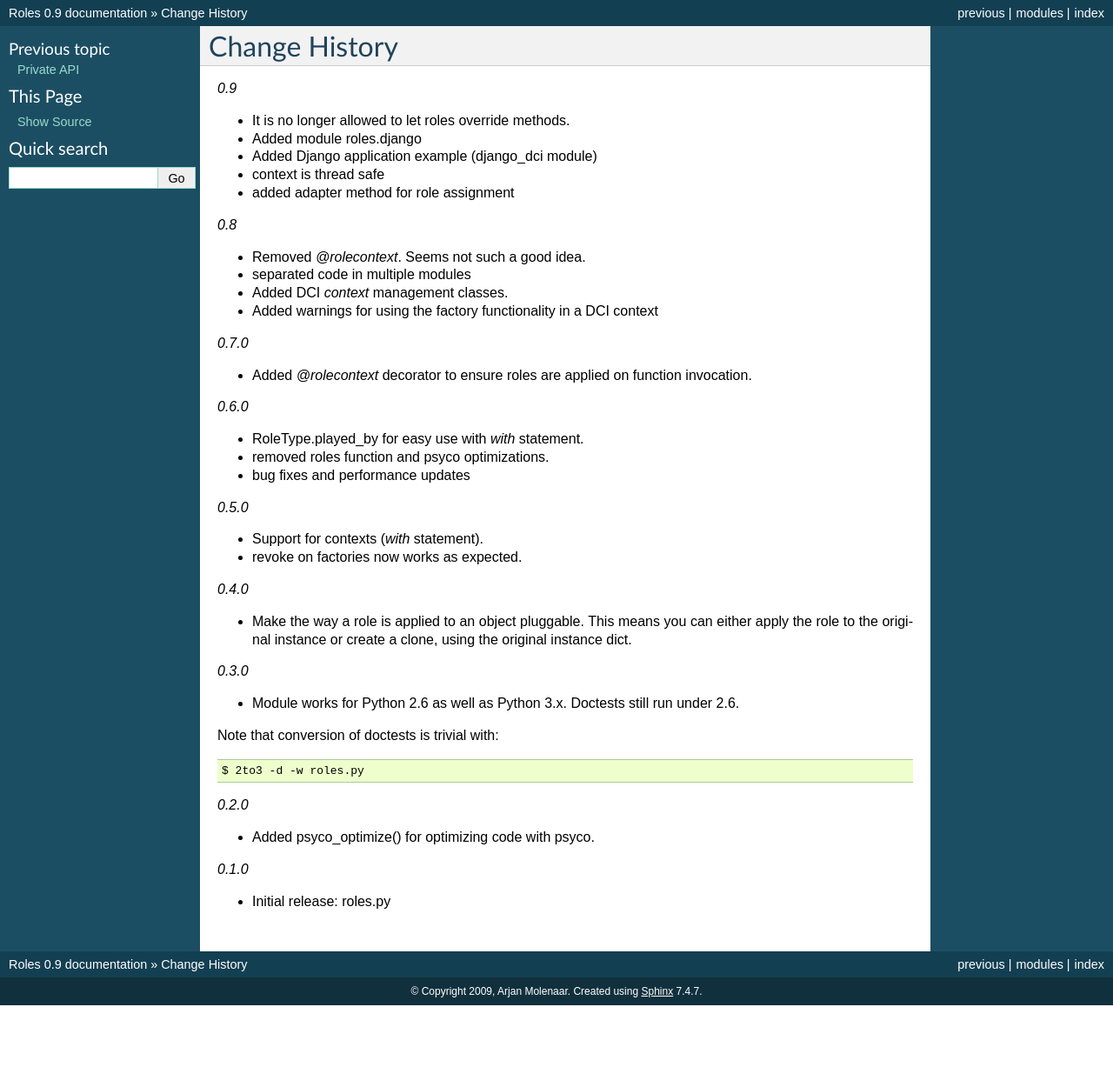
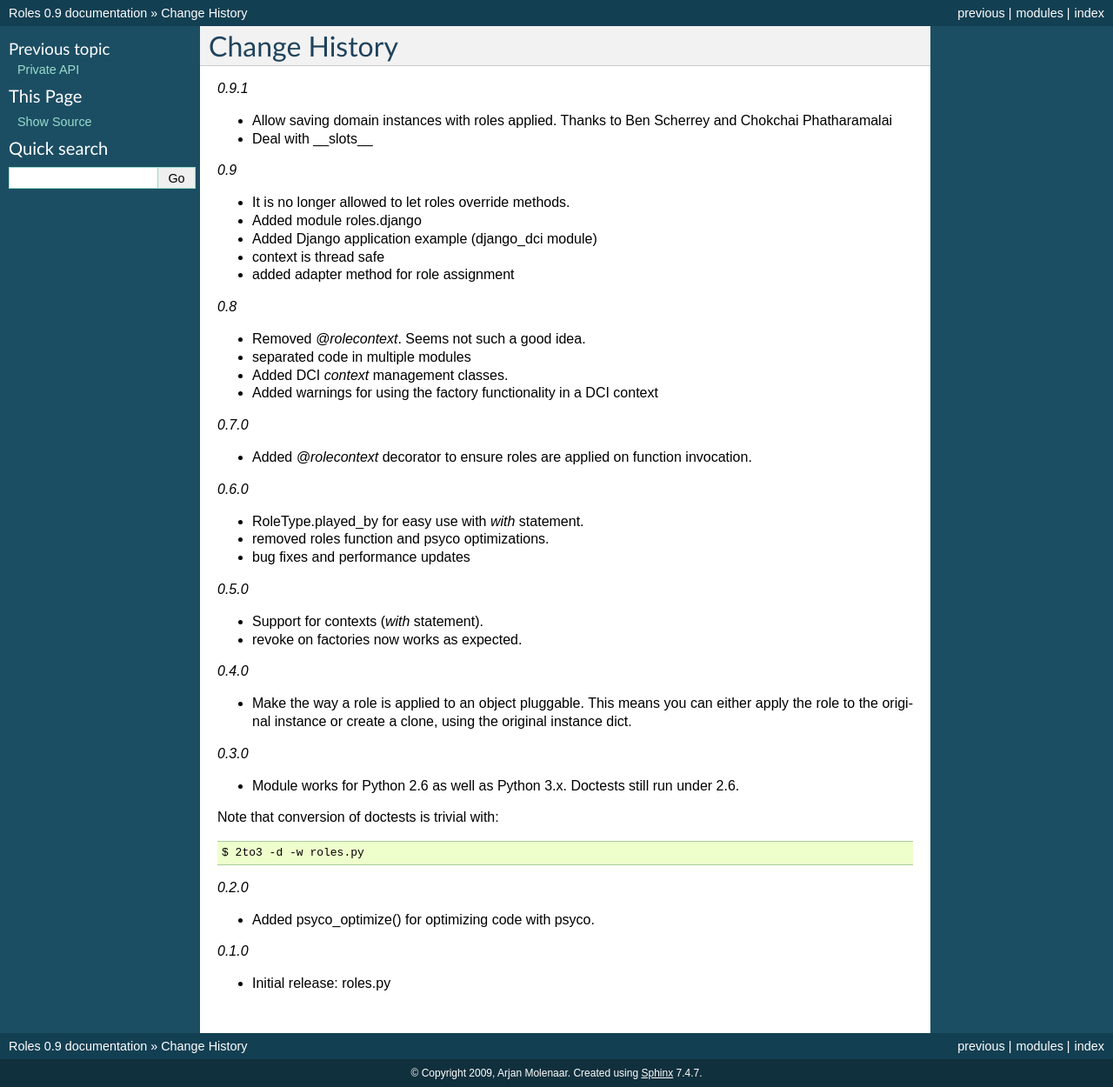
Before and after one commit to amolenaar/roles, a Sphinx documentation site: the page built from docs/history.txt, in a window 1280 px wide. Shown: the whole page at 87% size. Built offline with Sphinx 7.4.7, drawn with Linux system fonts in a browser that asks for light colours; before the commit the page ends 1156 px from its top, so only the background shows below that.

Commit message:
Updated history

```diff
--- a/docs/history.txt
+++ b/docs/history.txt
@@ -1,5 +1,11 @@
 Change History
 ==============
+
+*0.9.1*
+
+- Allow saving domain instances with roles applied. Thanks to Ben Scherrey and
+  Chokchai Phatharamalai
+- Deal with __slots__
 
 *0.9*
 
```
